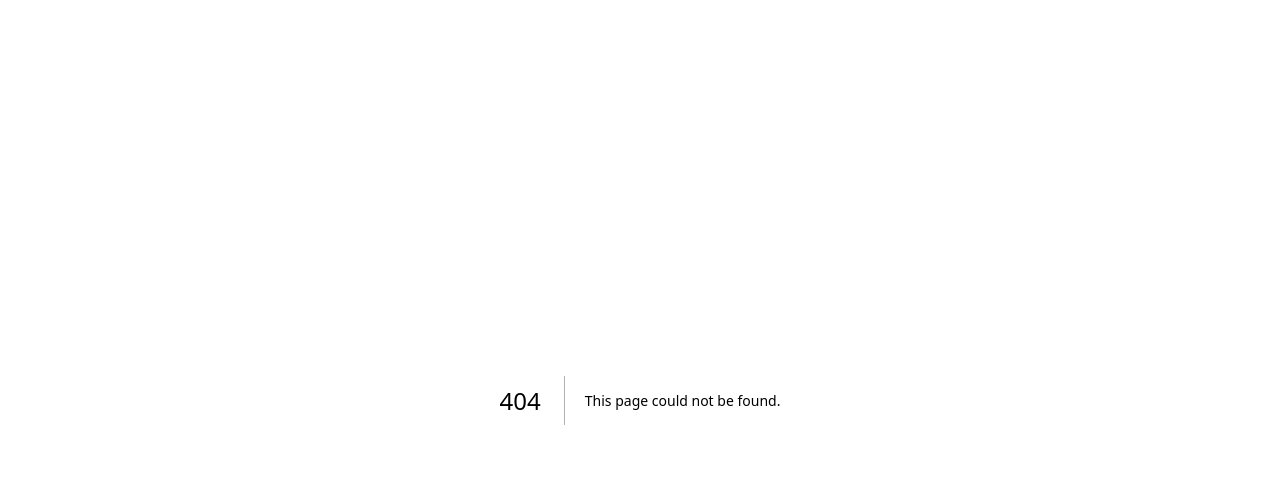
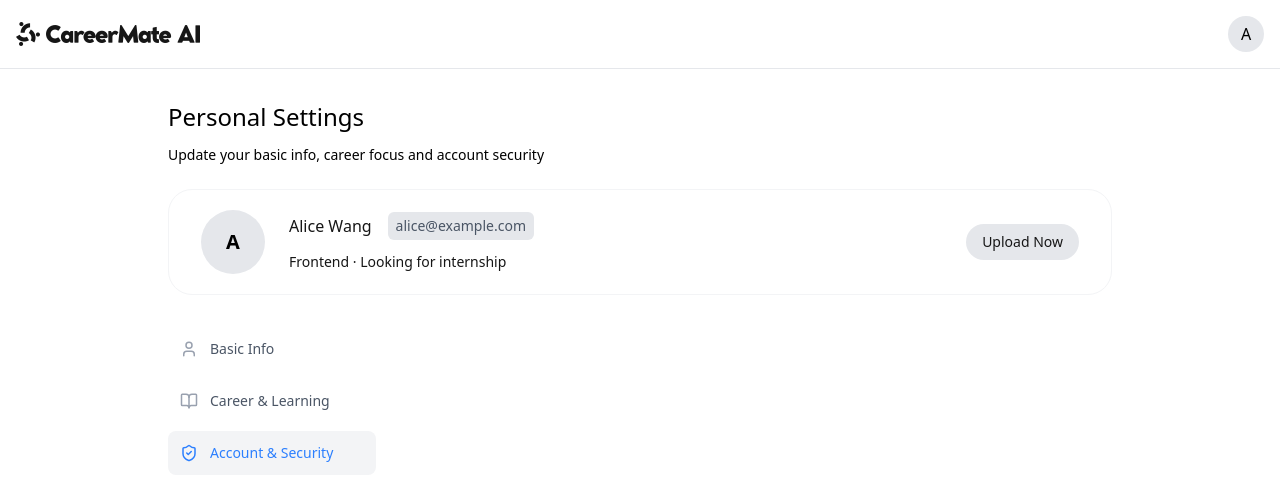
Before and after one commit to xblstella-blink/careermate-ai, a Next.js app: page /dashboard/account-security in a window 1280 px wide. Before the commit this address had no page. Shown: the top 500 px of the page. Built offline with nearby package versions, Linux system fonts and the light colour scheme.

Commit message:
feat: compleate navlist and navitem

```diff
--- /dev/null
+++ b/src/app/(main)/dashboard/account-security/page.jsx
@@ -0,0 +1,3 @@
+const AccountSecurityPage = () => <div>security page</div>;
+
+export default AccountSecurityPage;
--- /dev/null
+++ b/src/app/(main)/dashboard/basic-info/page.jsx
@@ -0,0 +1,3 @@
+const BasicInfoPage = () => <div>basic info</div>;
+
+export default BasicInfoPage;
--- /dev/null
+++ b/src/app/(main)/dashboard/career-learning/page.jsx
@@ -0,0 +1,3 @@
+const CareerLearningPage = () => <div>career learning</div>;
+
+export default CareerLearningPage;
--- a/src/app/(main)/dashboard/components/NavList/NavList.jsx
+++ b/src/app/(main)/dashboard/components/NavList/NavList.jsx
@@ -1,3 +1,48 @@
-const NavList = () => <div>Nav list</div>;
+"use client";
+
+import { BookOpen, ShieldCheck, User } from "lucide-react";
+import { usePathname } from "next/navigation";
+import NavItem from "./components/NavItem";
+
+const NAV_ITEMS = [
+  { icon: User, label: "Basic Info", href: "/dashboard/basic-info" },
+  {
+    icon: BookOpen,
+    label: "Career & Learning",
+    href: "/dashboard/career-learning",
+  },
+  {
+    icon: ShieldCheck,
+    label: "Account & Security",
+    href: "/dashboard/account-security",
+  },
+];
+
+const NavList = () => {
+  const pathname = usePathname();
+
+  return (
+    <nav className="space-y-2">
+      {NAV_ITEMS.map(({ icon: Icon, label, href }) => {
+        const isActive = pathname === href;
+
+        return (
+          <NavItem
+            key={href}
+            href={href}
+            icon={
+              <Icon
+                size={18}
+                className={isActive ? "text-blue-500" : "text-gray-400"}
+              />
+            }
+            label={label}
+            isActive={isActive}
+          />
+        );
+      })}
+    </nav>
+  );
+};
 
 export default NavList;
--- /dev/null
+++ b/src/app/(main)/dashboard/components/NavList/components/NavItem/NavItem.jsx
@@ -0,0 +1,17 @@
+import Link from "next/link";
+import { twMerge } from "tailwind-merge";
+
+const NavItem = ({ href, icon, label, isActive }) => (
+  <Link
+    href={href}
+    className={twMerge(
+      "flex items-center gap-3 px-3 py-3 rounded-lg text-sm font-medium",
+      isActive ? "text-blue-500 bg-gray-100" : "text-gray-600 hover:bg-gray-50",
+    )}
+  >
+    {icon}
+    {label}
+  </Link>
+);
+
+export default NavItem;
--- /dev/null
+++ b/src/app/(main)/dashboard/components/NavList/components/NavItem/index.js
@@ -0,0 +1 @@
+export { default } from "./NavItem";
--- a/src/app/(main)/dashboard/layout.jsx
+++ b/src/app/(main)/dashboard/layout.jsx
@@ -3,17 +3,18 @@
 import NavList from "./components/NavList";
 import UserProfile from "./components/UserProfile";
 
-const DashboardLayout = () => (
+const DashboardLayout = ({ Children }) => (
   <div className="max-w-5xl mx-auto px-10 py-8">
     <h1 className="text-2xl text-black">Personal Settings</h1>
     <p className="text-sm text-grey-500 mt-3 mb-6">
       Update your basic info, career focus and account security
     </p>
     <UserProfile />
-    <div>
-      <aside>
+    <div className="flex gap-10 mt-8">
+      <aside className="w-52 shrink-0">
         <NavList />
       </aside>
+      <div className="flex-1">{Children} </div>
     </div>
   </div>
 );
```
